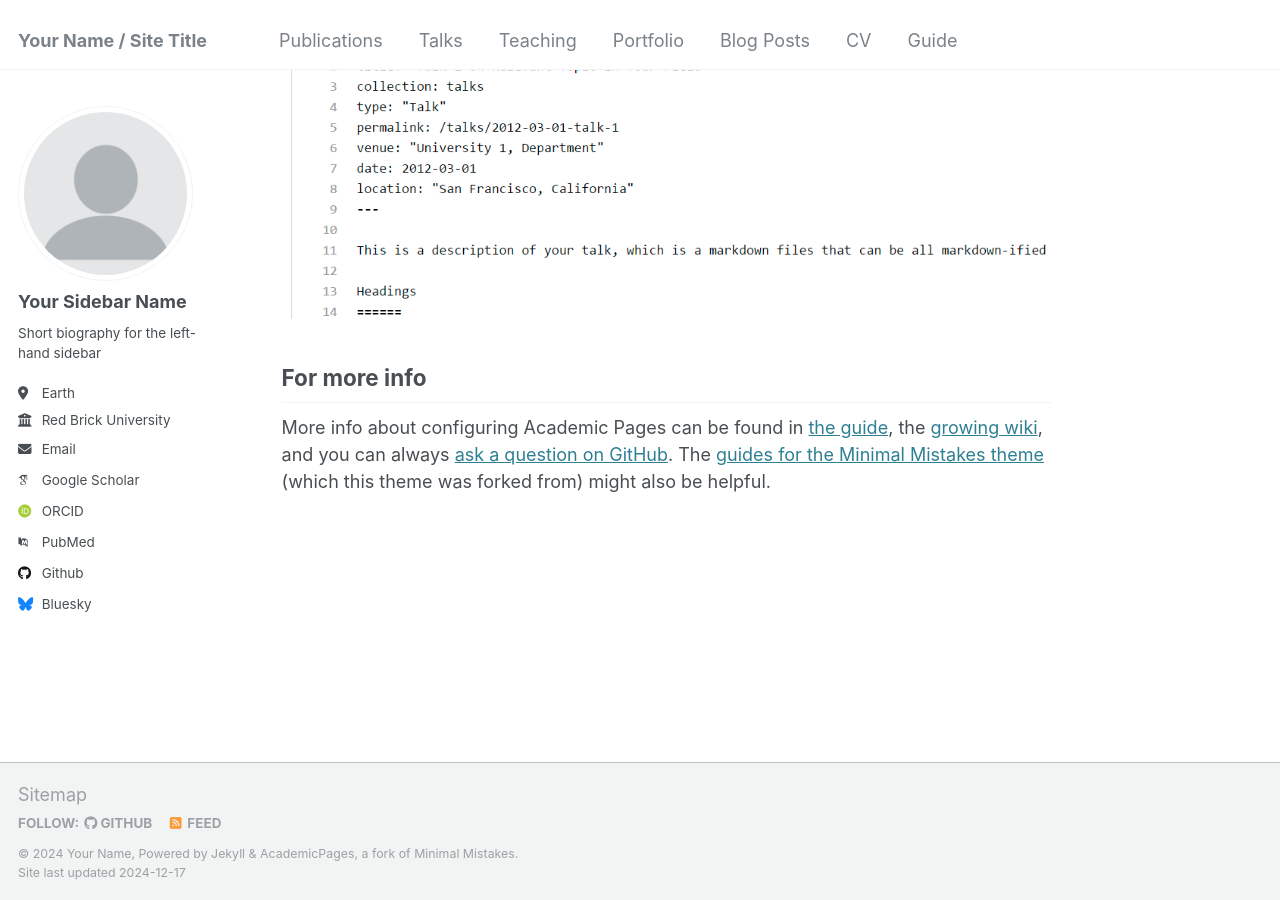
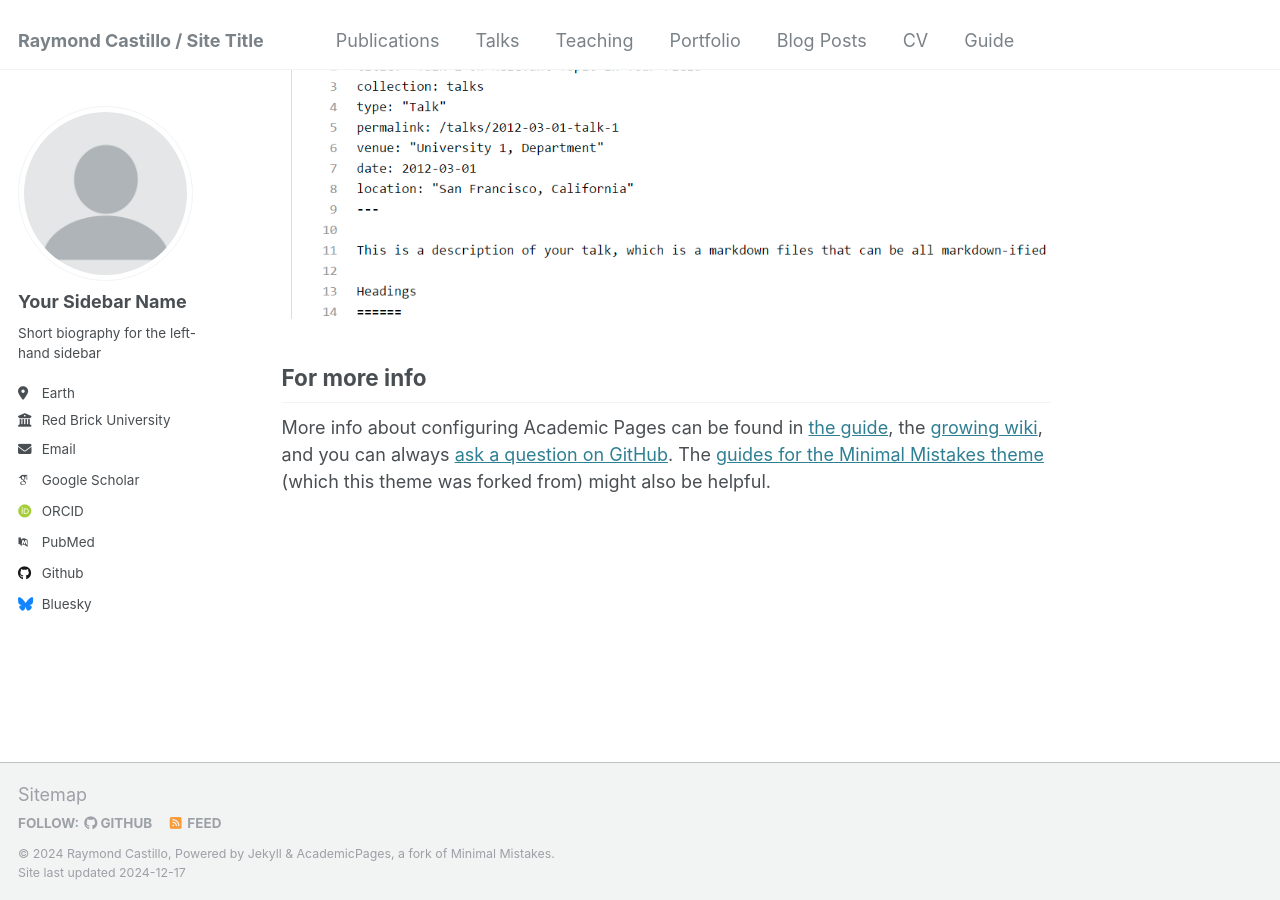
Before and after one commit to raymondcast18/raymondcast18.github.io, a Jekyll site: the page built from _pages/about.md, in a window 1280 px wide and 900 px high, scrolled down 2643 px. Built offline with Jekyll 4.4.1, drawn with Linux system fonts in a browser that asks for light colours; some web fonts are replaced.

Commit message:
update config

```diff
--- a/_config.yml
+++ b/_config.yml
@@ -8,10 +8,10 @@
 
 # Basic Site Settings
 locale                   : "en-US"
-title                    : "Your Name / Site Title"
+title                    : "Raymond Castillo / Site Title"
 title_separator          : "-"
-name                     : &name "Your Name"
-description              : &description "personal description"
+name                     : &name "Raymond Castillo"
+description              : &description "Cool guy"
 url                      : https://academicpages.github.io # the base hostname & protocol for your site e.g. "https://[your GitHub username].github.io"
 baseurl                  : "" # the subpath of your site, e.g. "/blog"
 repository               : "academicpages/academicpages.github.io"
```
